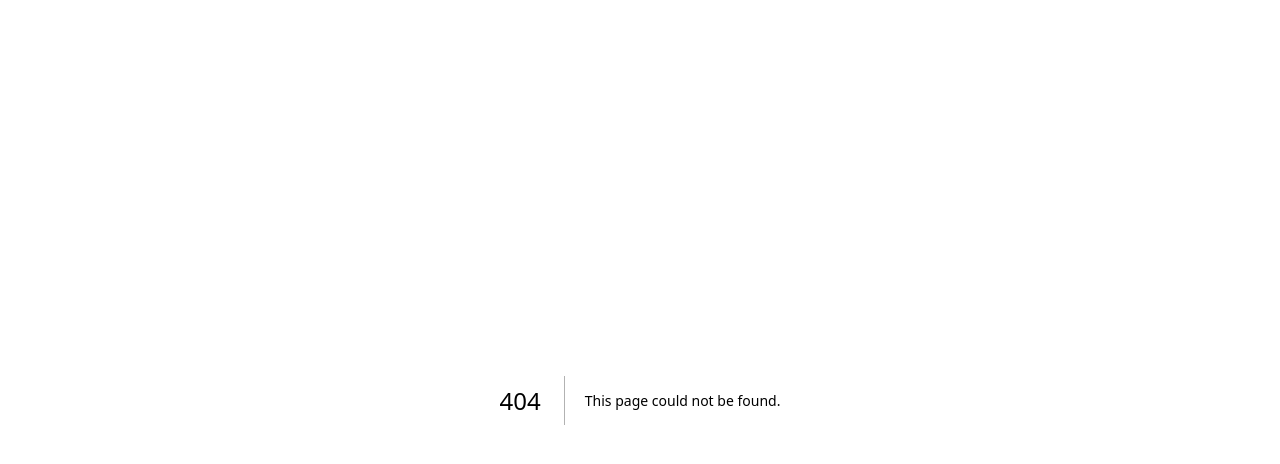
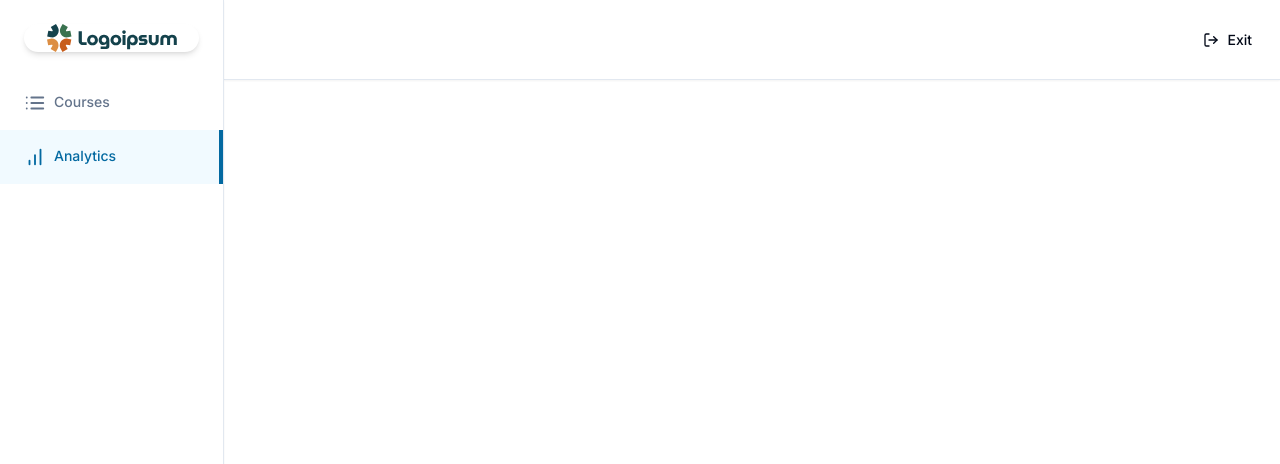
Before and after one commit to Wmugacha/SkillStack, a Next.js app: page /teacher/analytics in a window 1280 px wide. Before the commit this address had no page. Shown: the top 464 px of the page. Built offline with nearby package versions, Linux system fonts and the light colour scheme.

Commit message:
teacher mode

```diff
--- /dev/null
+++ b/app/(dashboard)/(routes)/teacher/analytics/page.tsx
@@ -0,0 +1,9 @@
+const AnalyticsPage = () => {
+    return (
+        <div>
+            Analytics Page
+        </div>
+     );
+}
+
+export default AnalyticsPage;
--- /dev/null
+++ b/app/(dashboard)/(routes)/teacher/courses/page.tsx
@@ -0,0 +1,9 @@
+const CoursesPage = () => {
+    return (
+        <div>
+            Courses Page
+        </div>
+     );
+}
+
+export default CoursesPage;
--- a/app/(dashboard)/_components/sidebar-routes.tsx
+++ b/app/(dashboard)/_components/sidebar-routes.tsx
@@ -1,7 +1,8 @@
 "use client";
 
-import { Compass, Layout } from "lucide-react";
+import { BarChart, Compass, Layout, List } from "lucide-react";
 import { SidebarItem } from "./sidebar-item";
+import { usePathname } from "next/navigation";
 
 const guestRoutes = [
     {
@@ -14,10 +15,27 @@
         label: "Browse",
         href: "/search",
     }
-]
+];
+
+const teacherRoutes = [
+    {
+        icon: List,
+        label: "Courses",
+        href: "/teacher/courses",
+    },
+    {
+        icon: BarChart,
+        label: "Analytics",
+        href: "/teacher/analytics",
+    }
+];
 
 export const SidebarRoutes = () => {
-    const routes = guestRoutes;
+    const pathname = usePathname();
+
+    const isTeacherPage = pathname?.includes("/teacher");
+
+    const routes = isTeacherPage ? teacherRoutes : guestRoutes;
 
     return (
         <div className="flex flex-col w-full">
--- a/components/navbar-routes.tsx
+++ b/components/navbar-routes.tsx
@@ -1,14 +1,13 @@
 "use client";
 
 import { UserButton } from "@clerk/nextjs";
-import { usePathname, useRouter } from "next/navigation";
+import { usePathname } from "next/navigation";
 import { Button } from "@/components/ui/button";
 import { LogOut } from "lucide-react";
 import Link from "next/link";
 
 export const NavbarRoutes = () => {
     const pathname = usePathname();
-    const router = useRouter();
 
     const isTeacherPage = pathname?.startsWith("/teacher");
     const isPlayerPage = pathname?.startsWith("/chapter");
@@ -16,13 +15,15 @@
     return (
         <div className="flex gap-x-2 ml-auto">
             {isTeacherPage || isPlayerPage ? (
-                <Button>
+                <Link href="/">
+                <Button size="sm" variant="ghost">
                     <LogOut className="h-4 w-4 mr-2"/>
                     Exit
                 </Button>
+                </Link>
             ): (
                 <Link href="/teacher/courses">
-                    <Button>
+                    <Button size="sm" variant="ghost">
                         Teacher Mode
                     </Button>
                 </Link>
```
